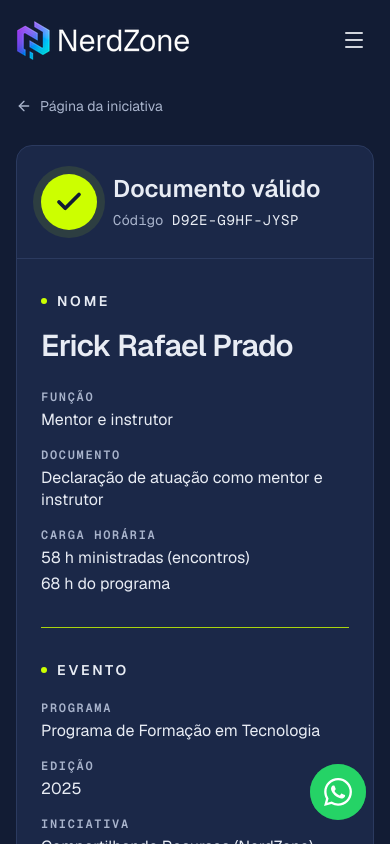
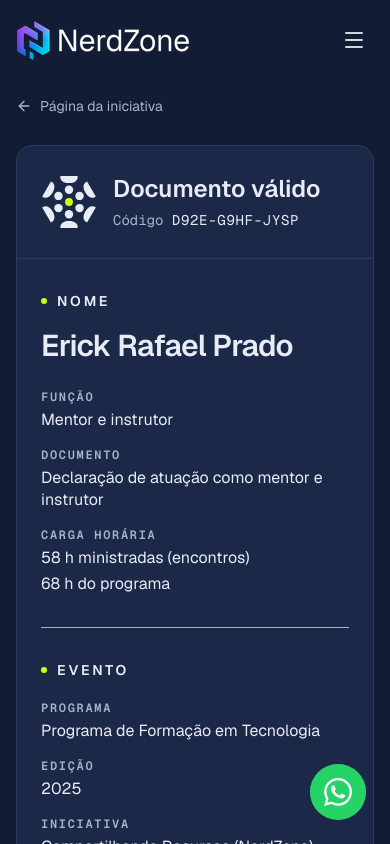
Before and after one commit to eikerafa-nerdzone/nerdzone-site, a Next.js app: page /compartilhando-recursos/v/D92E-G9HF-JYSP in a window 390 px wide. Shown: the top 844 px of the page. Built offline with nearby package versions, Linux system fonts and the light colour scheme.

Commit message:
feat: use the CoRe symbol as the seal of the document validation card
The "Documento válido" header shows the full version 4 symbol at 56 px
(64 px from the sm breakpoint), above the 32 px minimum for the full
symbol, in place of the neon check badge.

```diff
--- a/app/compartilhando-recursos/v/[codigo]/page.tsx
+++ b/app/compartilhando-recursos/v/[codigo]/page.tsx
@@ -3,7 +3,7 @@ import { Fragment } from "react"
 import Image from "next/image"
 import Link from "next/link"
 import { notFound } from "next/navigation"
-import { ArrowLeft, ArrowRight, Check, ExternalLink } from "lucide-react"
+import { ArrowLeft, ArrowRight, ExternalLink } from "lucide-react"
 import { classeBotao, classeCartao } from "@/components/compartilhando-recursos/estilos"
 import {
   emissor,
@@ -168,12 +168,13 @@ export default async function ValidacaoDocumentoPage({ params }: { params: Promi
 
           <article aria-labelledby="validacao-titulo" className={cn(classeCartao, "mt-6 overflow-hidden")}>
             <header className="flex items-center gap-4 border-b border-cr-linha px-6 py-7 sm:gap-6 sm:px-10 sm:py-9">
-              <span
-                className="flex size-14 flex-none items-center justify-center rounded-full bg-cr-neon text-cr-noite ring-8 ring-cr-neon/10 sm:size-16"
-                aria-hidden="true"
-              >
-                <Check size={30} strokeWidth={3} />
-              </span>
+              <Image
+                src={iniciativa.simbolo.src}
+                alt=""
+                width={iniciativa.simbolo.largura}
+                height={iniciativa.simbolo.altura}
+                className="size-14 flex-none sm:size-16"
+              />
               <div>
                 <h1 id="validacao-titulo" className="text-2xl font-semibold leading-tight text-cr-nevoa sm:text-4xl">
                   Documento válido
```
